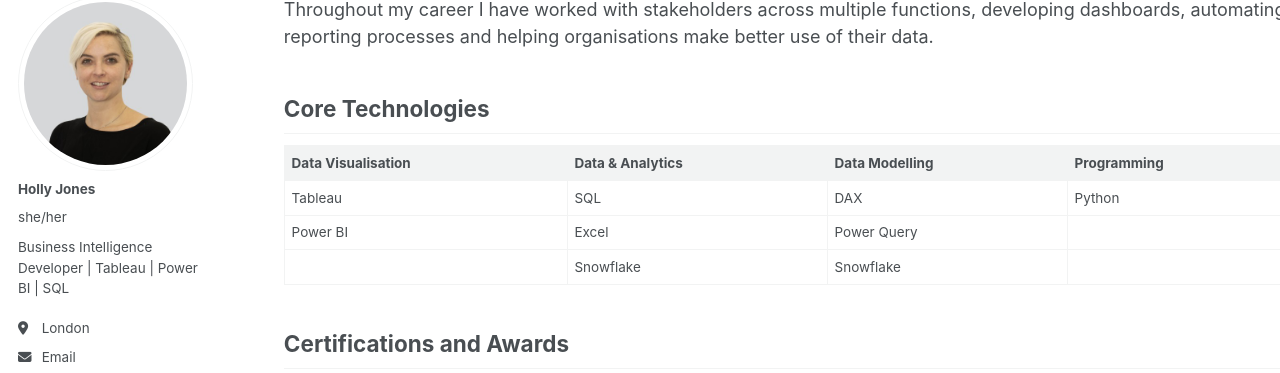
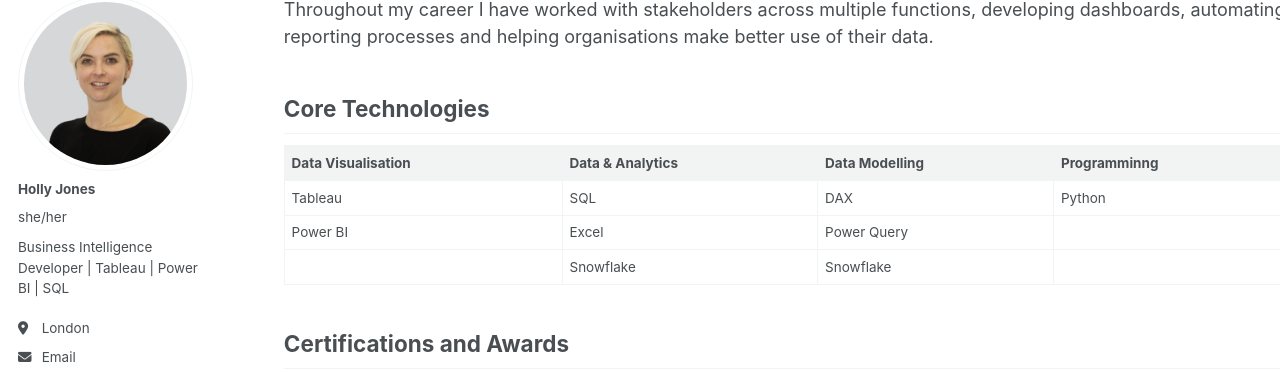
Before and after one commit to hjones87/hjones87.github.io, a Jekyll site: the page built from _pages/about.md, in a window 1280 px wide and 900 px high, scrolled down 557 px. Shown: the part 105-478 px from the top of the window. Built offline with Jekyll 4.4.1, drawn with Linux system fonts in a browser that asks for light colours; a script bundle is joined from its source files by our own code; a style sheet for code colours, icons or effects is not loaded.

Commit message:
Update about.md

```diff
--- a/_pages/about.md
+++ b/_pages/about.md
@@ -20,10 +20,10 @@ Throughout my career I have worked with stakeholders across multiple functions,
 
 ## Core Technologies
 
-| **Data Visualisation** | **Data & Analytics** | **Data Modelling** | **Programming** |
-|---|---|---|---|
+|**Data Visualisation** | **Data & Analytics** | **Data Modelling** | **Programminng** |
+|--|--|--|--|
 | Tableau | SQL | DAX | Python |
-| Power BI | Excel | Power Query | |
+| Power BI | Excel | Power Query |
 | | Snowflake | Snowflake | |
 
 
```
